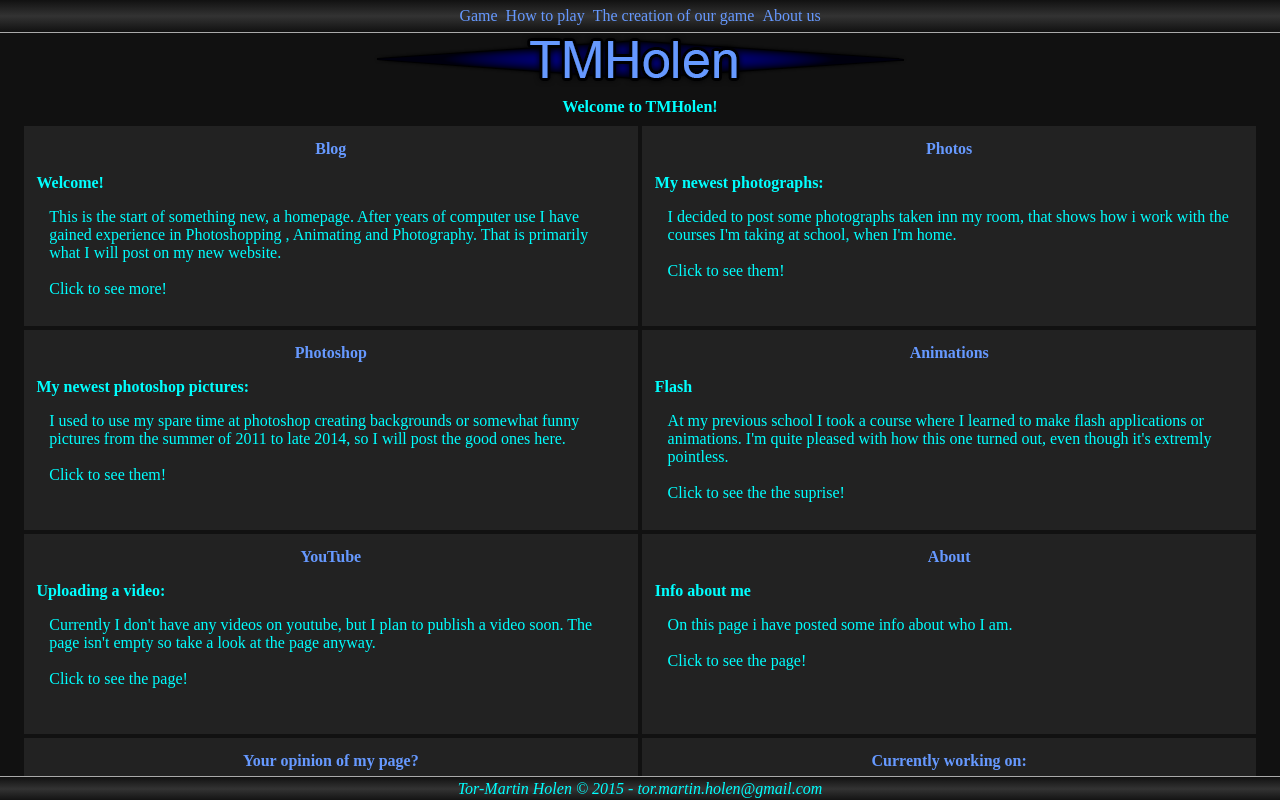
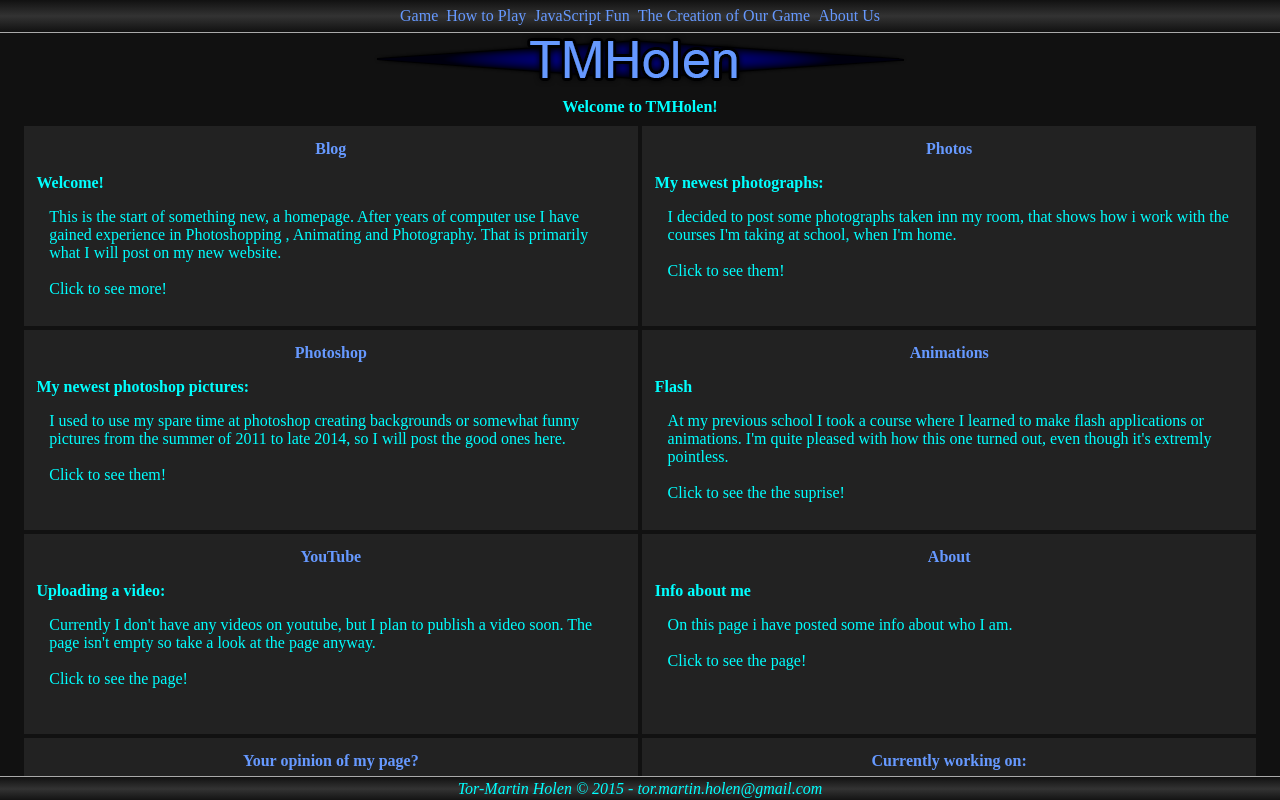
Before and after one commit to alegro91/HTML5-GroupProject, a plain HTML site: page OurProject/index.html in a window 1280 px wide. Drawn offline with Linux system fonts and the light colour scheme; files whose address does not match are found by name.

Commit message:
Navigation between pages
Made some changes to navigation

```diff
--- a/OurProject/index.html
+++ b/OurProject/index.html
@@ -24,9 +24,10 @@ and open the template in the editor.
 
             <ul>
                 <li><a href="index.html">Game</a></li>
-                <li><a href="howToPlay.html">How to play</a></li>
-                <li><a href="creation.html">The creation of our game</a></li>
-                <li><a href="about.html">About us</a></li>
+                <li><a href="howToPlay.html">How to Play</a></li>
+				<li><a href="javascriptFun.html">JavaScript Fun</a></li>
+                <li><a href="creation.html">The Creation of Our Game</a></li>
+                <li><a href="about.html">About Us</a></li>
 
             </ul>
 
```
